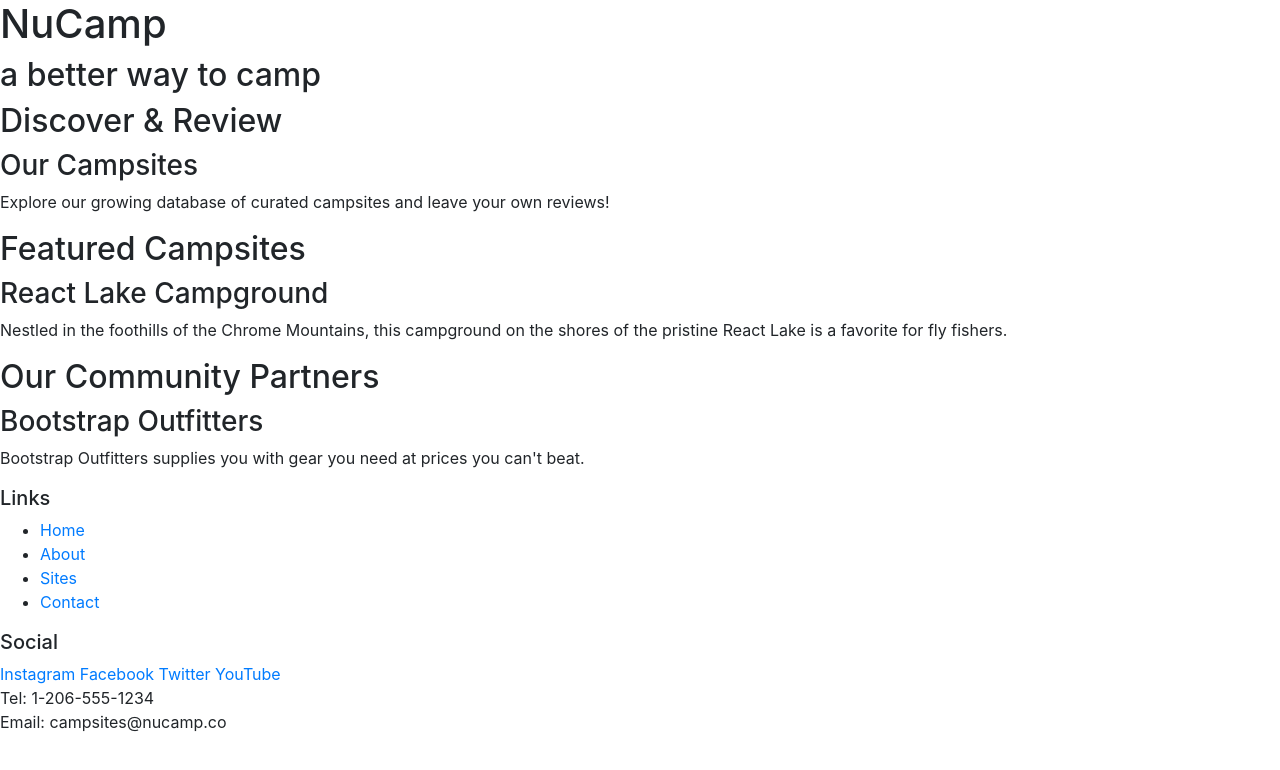
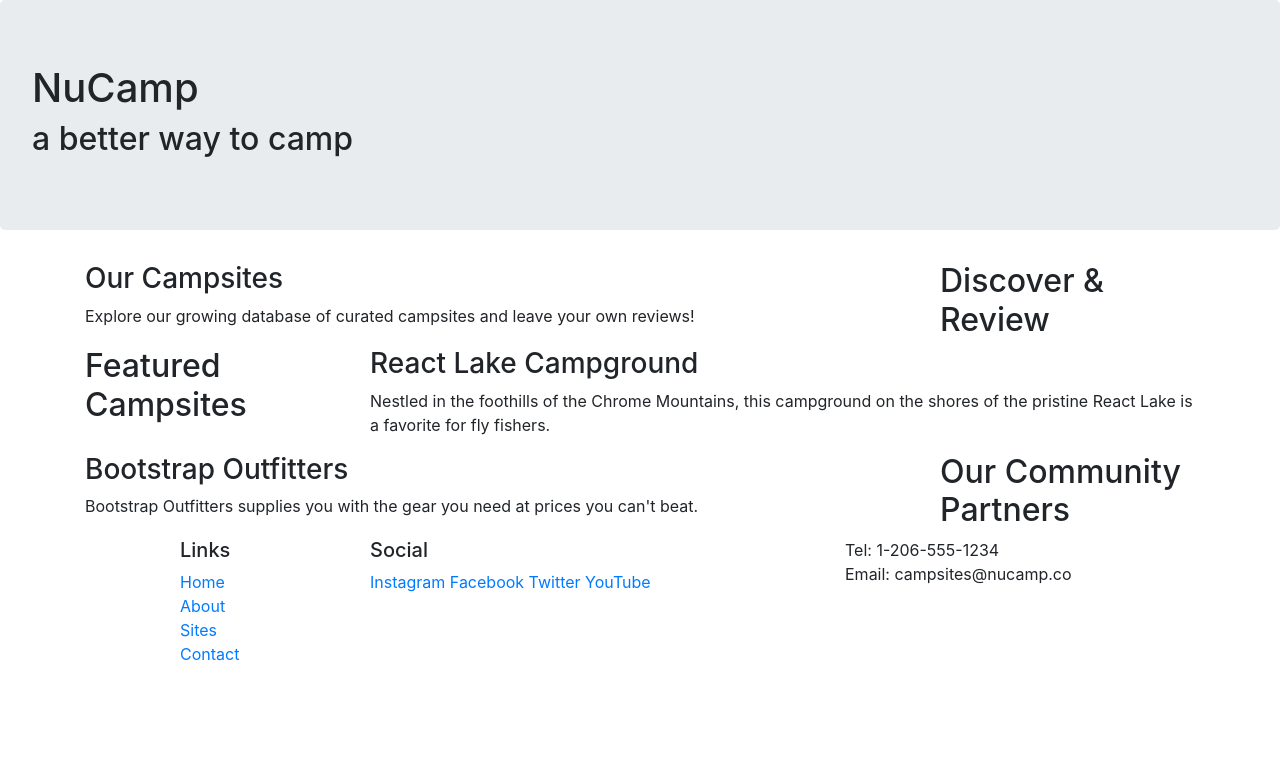
Before and after one commit to dah06a/bootstrap-course-instructor-example, a website: page index.html in a window 1280 px wide. Drawn offline with nearby package versions, Linux system fonts and the light colour scheme.

Commit message:
Exercise 1: Bootstrap Grid

```diff
--- a/index.html
+++ b/index.html
@@ -15,50 +15,72 @@
 <body>
 
     <header>
-        <div>
+        <div class="jumbotron">
+            <div class="row">
+                <div class="col">
                     <h1>NuCamp</h1>
                     <h2>a better way to camp</h2>
                 </div>
+            </div>
+        </div>
     </header>
 
-    <div>
+    <div class="container">
+        <div class="row">
+            <div class="col-sm-4 col-md-3 order-sm-last">
                 <h2>Discover & Review</h2>
+            </div>
+            <div class="col">
                 <h3>Our Campsites</h3>
                 <p>Explore our growing database of curated campsites and leave your own reviews!</p>
             </div>
+        </div>
 
-    <div>
+        <div class="row">
+            <div class="col-sm-4 col-md-3">
                 <h2>Featured Campsites</h2>
+            </div>
+            <div class="col">
                 <h3>React Lake Campground</h3>
         		<p>Nestled in the foothills of the Chrome Mountains, this campground on the shores of the pristine React Lake is a favorite for fly fishers.</p>
    			</div>
+        </div>
 
-    <div>
+        <div class="row">
+            <div class="col-sm-4 col-md-3 order-sm-last">
                 <h2>Our Community Partners</h2>
+            </div>
+            <div class="col">
                 <h3>Bootstrap Outfitters</h3>
-        <p>Bootstrap Outfitters supplies you with gear you need at prices you can't beat.</p>
+        		<p>Bootstrap Outfitters supplies you with the gear you need at prices you can't beat.</p>
+            </div>
+        </div>
     </div>
 
     <footer>
-        <div>
+        <div class="container">
+            <div class="row">
+                <div class="col-4 col-sm-2 offset-1">
                     <h5>Links</h5>
-            <ul>
+            		<ul class="list-unstyled">
                         <li><a href="#">Home</a></li>
                         <li><a href="#">About</a></li>
                         <li><a href="#">Sites</a></li>
                         <li><a href="#">Contact</a></li>
                     </ul>
                 </div>
-        <div>
+                <div class="col-6 col-sm-5">
                 	<h5>Social</h5>
                     <a href="http://instagram.com/">Instagram</a>
                     <a href="http://facebook.com/">Facebook</a>
                     <a href="http://twitter.com/">Twitter</a>
                     <a href="http://youtube.com/">YouTube</a>
                 </div>
-        <div>
+                <div class="col-sm-4">
                     Tel: 1-206-555-1234<br />
                     Email: campsites@nucamp.co
+                </div>
+           </div>
         </div>
     </footer>
 
```
Lines whose indentation alone changed are shown as unchanged.
